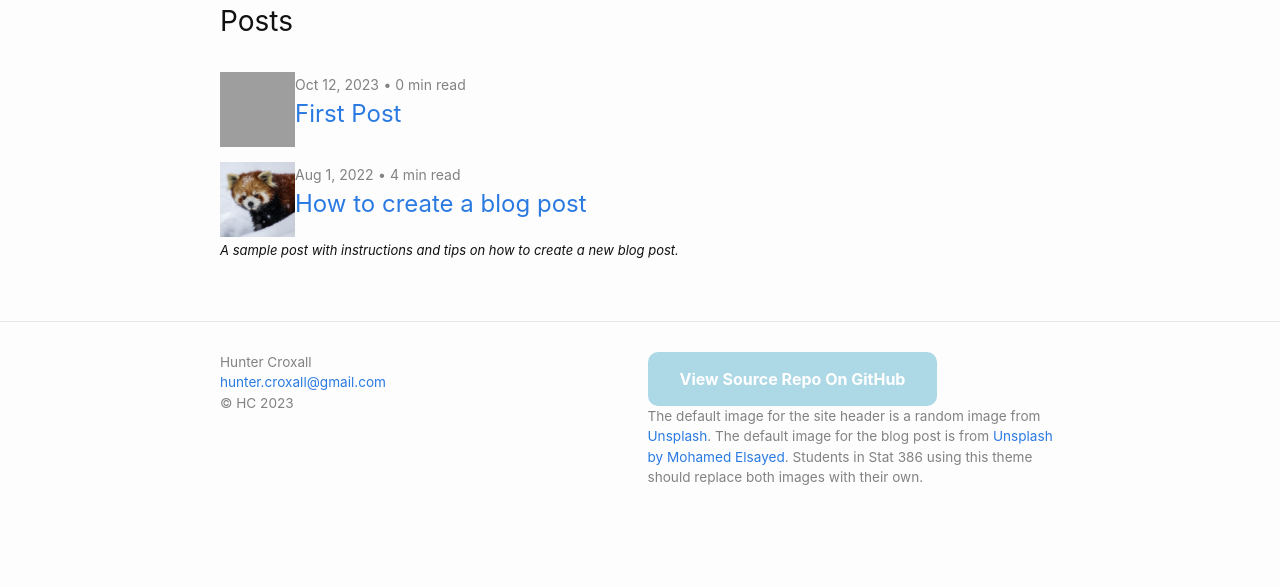
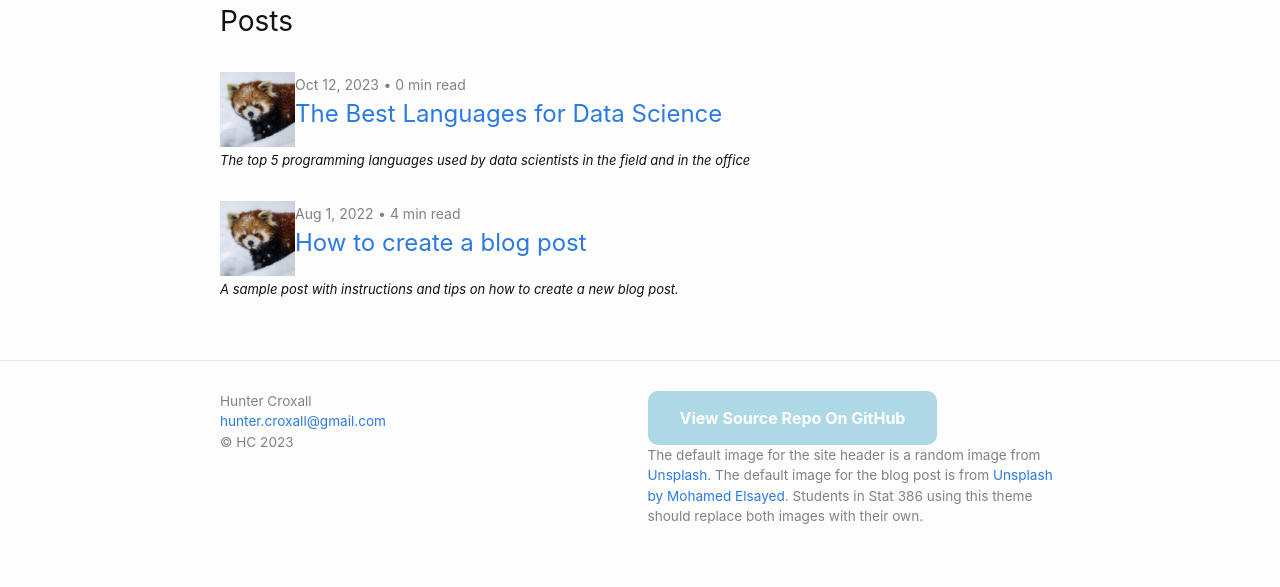
Before and after one commit to huntercroxall/huntercroxall.github.io, a Jekyll site: the page built from index.markdown, in a window 1280 px wide. Shown: the part 442-1029 px from the top of the page. Built offline with Jekyll 4.4.1, drawn with Linux system fonts in a browser that asks for light colours; before the commit the page ends 990 px from its top, so only the background shows below that; grey boxes are pictures that could not be loaded.

Commit message:
Update header 2023-10-12-first-post.md

```diff
--- a/_posts/2023-10-12-first-post.md
+++ b/_posts/2023-10-12-first-post.md
@@ -1,8 +1,7 @@
-
 ---
 layout: post
-title:  "The Wonderful World of Programming Languages!"
+title:  "The Best Languages for Data Science"
 author: Hunter Croxall
-description: An analysis of the 5 most common statistical programming languages
-image: "/path/to/image" or "url_to_image"
+description: The top 5 programming languages used by data scientists in the field and in the office
+image: "/assets/images/image5.jpg"
 ---
```
